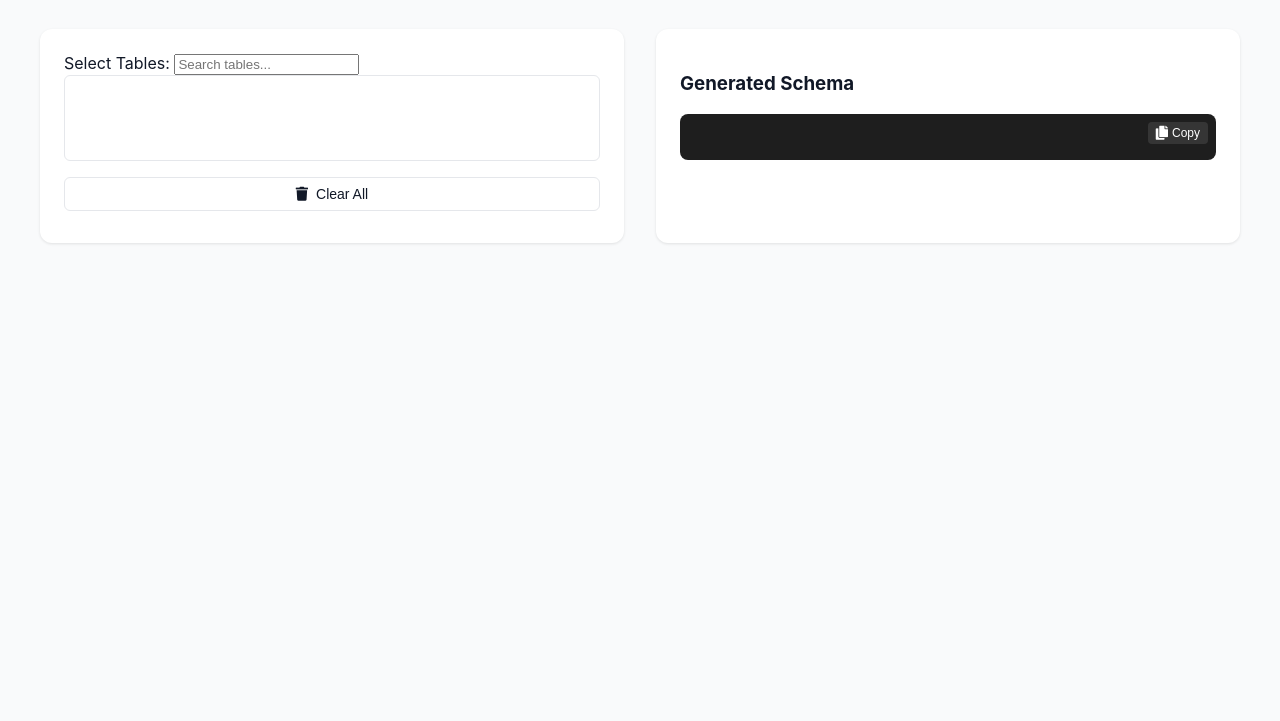
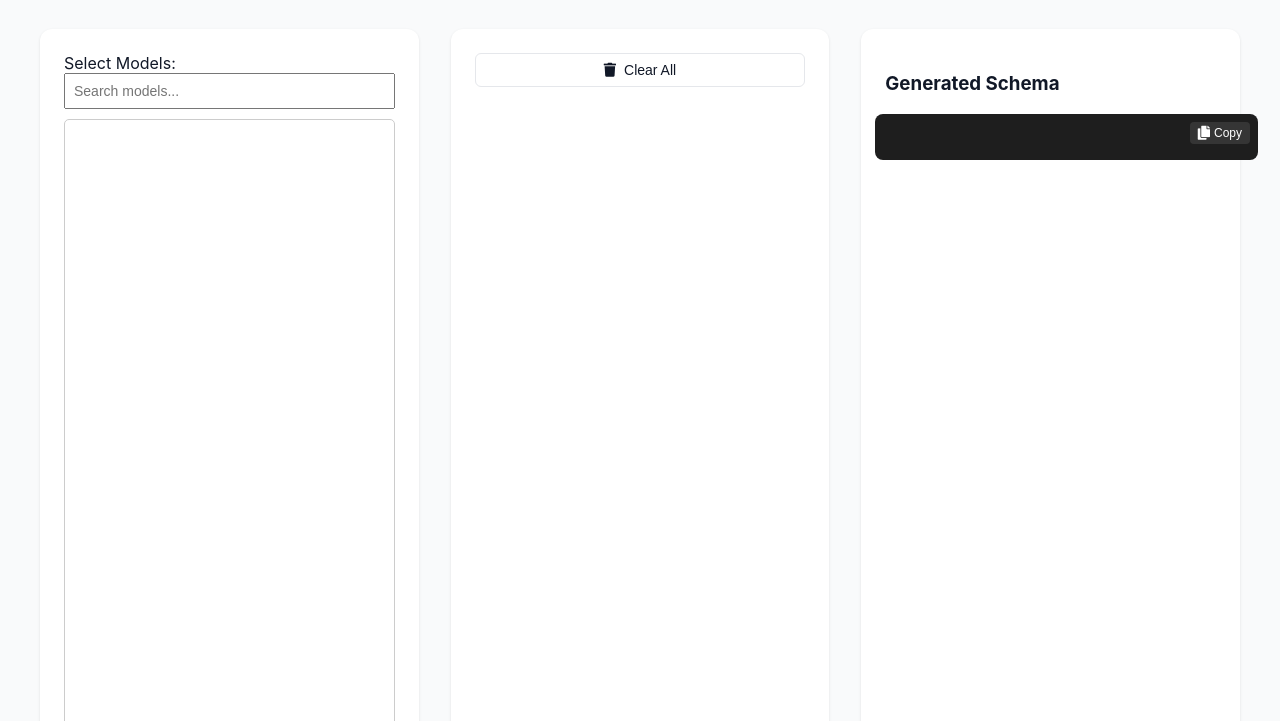
Before and after one commit to xxlv/db2gql, a plain HTML site: page index.html in a window 1280 px wide. Shown: the part 79-800 px from the top of the page. Drawn offline with Linux system fonts and the light colour scheme; no server answers.

Commit message:
Update view

```diff
--- a/index.html
+++ b/index.html
@@ -135,6 +135,9 @@
         font-size: 0.875rem;
         line-height: 1.5;
         overflow-x: auto;
+        /* 调整宽度 */
+        width: calc(100% + 20px); /* 调整为比父容器稍宽 */
+        margin-left: -10px; /* 可选：左右对齐 */
       }
 
       .copy-button {
@@ -160,6 +163,26 @@
       .copy-button i {
         font-size: 0.875rem;
       }
+      #tableSelect {
+        width: 100%;
+        height: auto;
+        padding: 8px;
+        font-size: 14px;
+        box-sizing: border-box;
+        border: 1px solid #ccc;
+        border-radius: 5px;
+        background-color: #fff;
+      }
+      #tableSearch {
+        width: 100%;
+        margin-bottom: 10px;
+        padding: 8px;
+        font-size: 14px;
+        box-sizing: border-box;
+      }
+      #tableSelect[multiple] {
+        min-height: 800px; /* Adjust as needed */
+      }
     </style>
     <link
       rel="stylesheet"
@@ -172,12 +195,13 @@
     </div>
     <div class="container">
       <div class="card">
-        <label>Select Tables:</label>
-        <input type="text" id="tableSearch" placeholder="Search tables..." />
+        <label>Select Models:</label>
+        <input type="text" id="tableSearch" placeholder="Search models..." />
         <select id="tableSelect" onchange="addTable()" multiple></select>
+      </div>
 
+      <div class="card">
         <div id="selectedTablesContainer"></div>
-
         <button
           class="btn btn-secondary"
           type="button"
```
